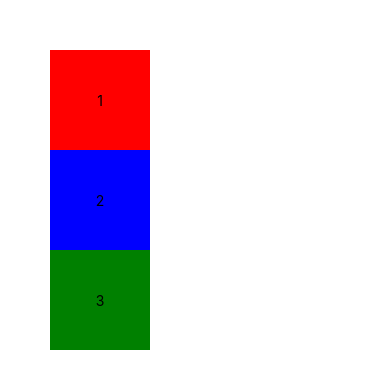
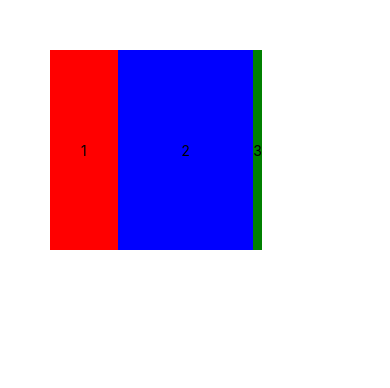
Before and after one commit to heyFahad/react-native-basics, a React Native app: screen / in a window 390 px wide. Shown: the top 388 px of the page. Built offline with nearby package versions, Linux system fonts and the light colour scheme.

Commit message:
Completing deep dive to Flexbox used in React Native

```diff
--- a/App.jsx
+++ b/App.jsx
@@ -3,12 +3,20 @@ import { Text, View } from 'react-native';
 
 export default function App() {
   return (
-    <View style={{ padding: 50 }}>
+    <View
+      style={{
+        padding: 50,
+        flexDirection: 'row',
+        width: '80%',
+        height: 300,
+        justifyContent: 'space-between',
+        alignItems: 'stretch'
+      }}
+    >
       <View
         style={{
           backgroundColor: 'red',
-          width: 100,
-          height: 100,
+          flex: 1,
           justifyContent: 'center',
           alignItems: 'center'
         }}
@@ -18,8 +26,7 @@ export default function App() {
       <View
         style={{
           backgroundColor: 'blue',
-          width: 100,
-          height: 100,
+          flex: 2,
           justifyContent: 'center',
           alignItems: 'center'
         }}
@@ -29,8 +36,6 @@ export default function App() {
       <View
         style={{
           backgroundColor: 'green',
-          width: 100,
-          height: 100,
           justifyContent: 'center',
           alignItems: 'center'
         }}
```
